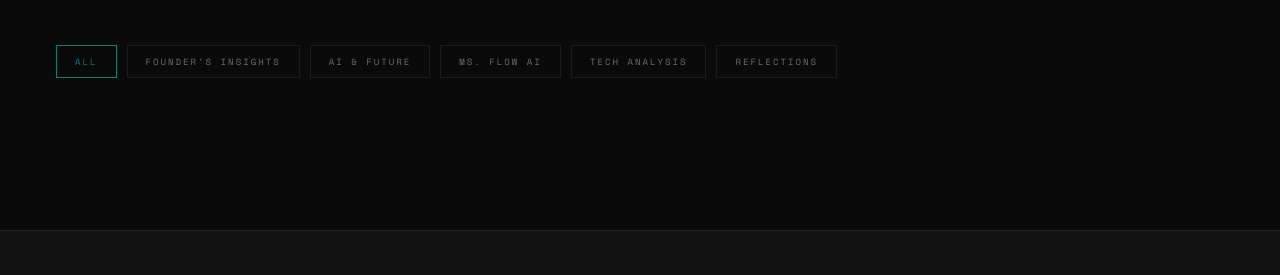
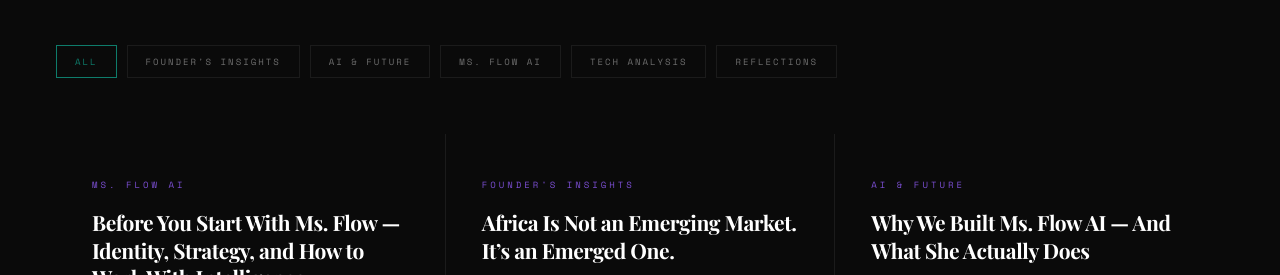
Before and after one commit to zethumkhumbuzi-cyber/imvora-site-, a plain HTML site: page articles.html in a window 1280 px wide. Shown: the part 397-672 px from the top of the page. Drawn offline with nearby package versions, Linux system fonts and the light colour scheme; a web font is replaced by a local one.

Commit message:
Add files via upload

```diff
--- a/articles.html
+++ b/articles.html
@@ -467,7 +467,7 @@
       {t:'h2',tx:'3. How to Talk to Ms. Flow'},
       {t:'p',tx:'Prompting is not about giving instructions. It is about giving context. Ms. Flow performs best when she understands who you are, what you want, who you are speaking to, and why it matters.'},
       {t:'bq',tx:'Weak prompt: Write a post about my business. Strong prompt: I run a small skincare brand targeting young professionals. I want to position my brand as affordable luxury. Create a week of content that builds trust and awareness, with a mix of education, storytelling, and promotion. The difference is clarity.'},
-      {t:'p',tx:'To get the best results from Ms. Flow, always include: context (who you are and what you do), objective (what you want to achieve — awareness, sales, engagement, or education), audience (who you are speaking to), tone (how it should sound — professional, bold, conversational, or inspirational), and format (what you want her to produce — a single post, captions, a strategy, or a full content plan).'},
+      {t:'p',tx:'To get the best results from Ms. Flow, always include: context (who you are and what you do), objective (what you want to achieve), audience (who you are speaking to), tone (how it should sound), and format (what you want her to produce).'},
       {t:'h2',tx:'4. From Prompting to System Building'},
       {t:'p',tx:'Ms. Flow is not designed for one-off requests. She is designed to help you build systems. Using prompts, templates, scheduling, and analytics together, you move from random posting to structured communication, from guesswork to strategy, and from effort to leverage.'},
       {t:'h2',tx:'5. How to Start Properly'},
@@ -510,7 +510,8 @@
     var grid=document.getElementById('artgrid');
     var list=filter==='all'?ARTS:ARTS.filter(function(a){return a.cat===filter;});
     grid.innerHTML=list.map(function(a){
-      return '<div class="artcard" onclick="showArticle(''+a.id+'')">'+
+      var safeId=a.id.replace(/'/g,"");
+      return '<div class="artcard" onclick="showArticle(\"'+safeId+'\")">'+
         '<div class="atag">'+a.tag+'</div>'+
         '<h3>'+a.title+'</h3>'+
         '<p>'+a.summary+'</p>'+
```
